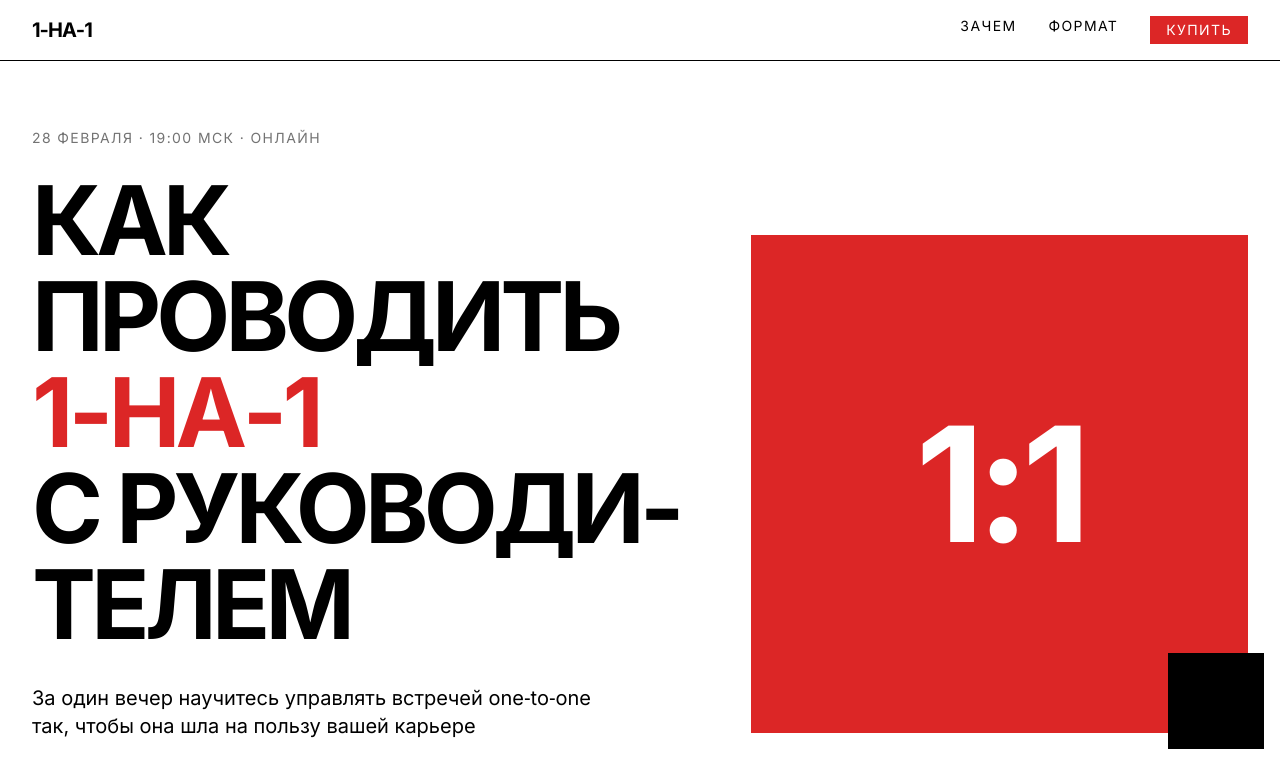
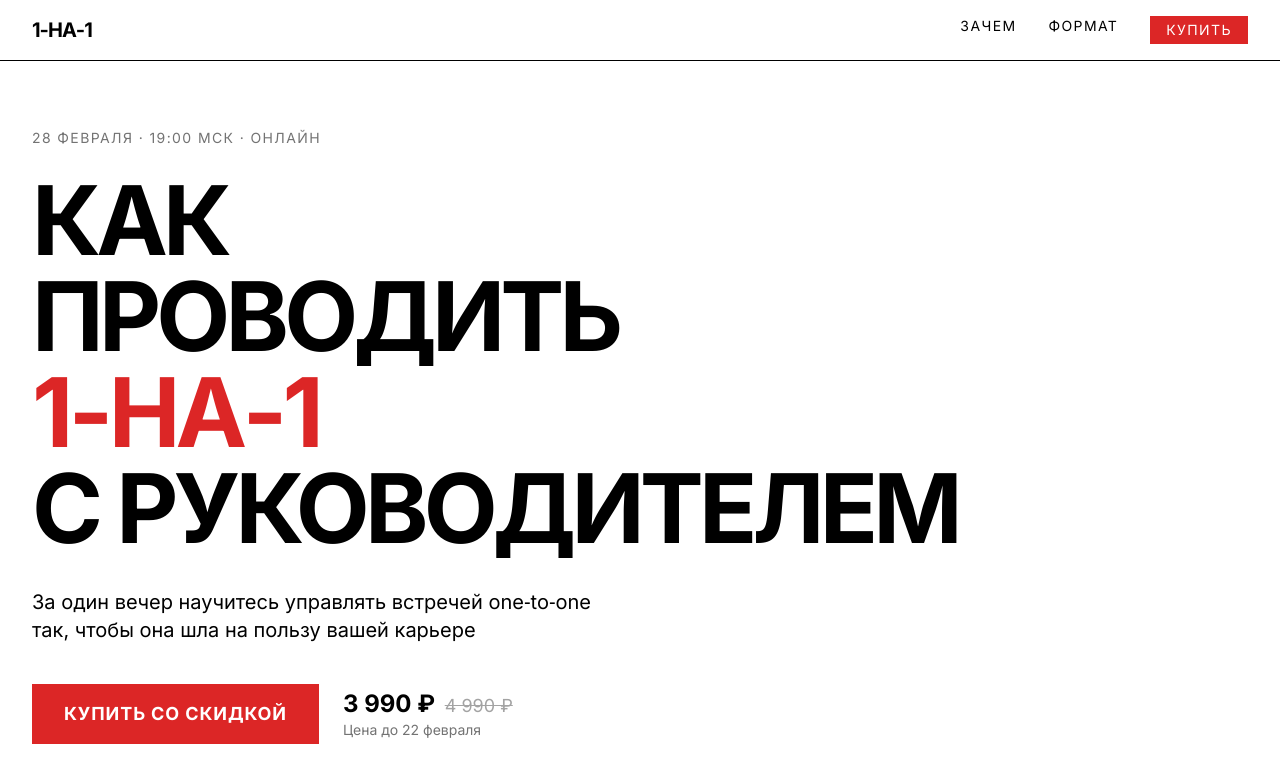
Before and after one commit to pr-poehali-dev/project-quantum-leap-12, a React (Vite) app: page / in a window 1280 px wide. Shown: the top 778 px of the page. Built offline with nearby package versions, Linux system fonts and the light colour scheme.

Commit message:
квадрат ты не убрал, убери

```diff
--- a/src/pages/Index.tsx
+++ b/src/pages/Index.tsx
@@ -60,7 +60,7 @@ export default function Index() {
       {/* Screen 1 — Hero */}
       <section className="pt-28 pb-16 md:pt-32 md:pb-20 px-4 md:px-8 container mx-auto">
         <div className="grid grid-cols-12 gap-4">
-          <div className="col-span-12 md:col-span-7 mb-8 md:mb-0">
+          <div className="col-span-12">
             <p className="text-sm uppercase tracking-widest mb-6 text-neutral-500">
               28 февраля · 19:00 МСК · Онлайн
             </p>
@@ -114,14 +114,7 @@ export default function Index() {
             )}
           </div>
 
-          <div className="col-span-12 md:col-span-5 flex items-center justify-center">
-            <div className="relative w-full aspect-square bg-red-600 flex items-center justify-center">
-              <span className="text-white text-[120px] md:text-[160px] font-bold leading-none tracking-tighter">
-                1:1
-              </span>
-              <div className="absolute -bottom-4 -right-4 w-24 h-24 bg-black"></div>
-            </div>
-          </div>
+
         </div>
       </section>
 
```
